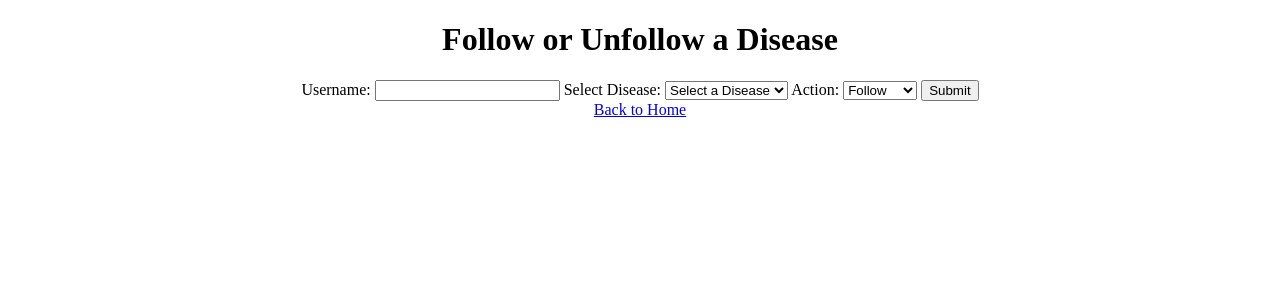
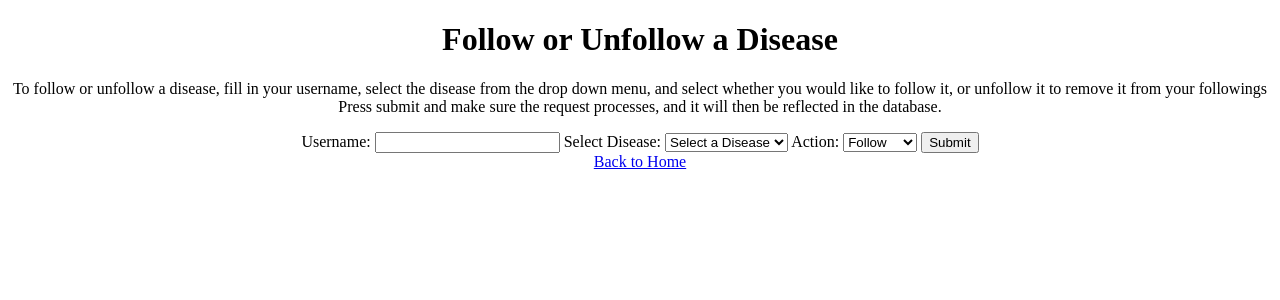
Before and after one commit to JacobMMillion/HealthHub_Database_WebApp, a Flask app: template templates/follow_unfollow.html in a window 1280 px wide. Shown: the top 300 px of the page. Run offline with Flask 3, Linux system fonts and the light colour scheme; the template is opened without the code that fills it, so the values that code supplies are empty; parts of the project's set-up code (start-up, migrations or seed data) failed here and were passed over.

Commit message:
Update follow_unfollow.html

```diff
--- a/templates/follow_unfollow.html
+++ b/templates/follow_unfollow.html
@@ -8,7 +8,11 @@
 <body>
     <center>
     <h1>Follow or Unfollow a Disease</h1>
-
+    <p>
+        To follow or unfollow a disease, fill in your username, select the disease from the drop down
+        menu, and select whether you would like to follow it, or unfollow it to remove it from your
+        followings Press submit and make sure the request processes, and it will then be reflected in the database.
+    </p>
     <form method="POST" action="{{ url_for('follow_unfollow') }}">
         <label for="username">Username:</label>
         <input type="text" name="username" id="username" required>
```
